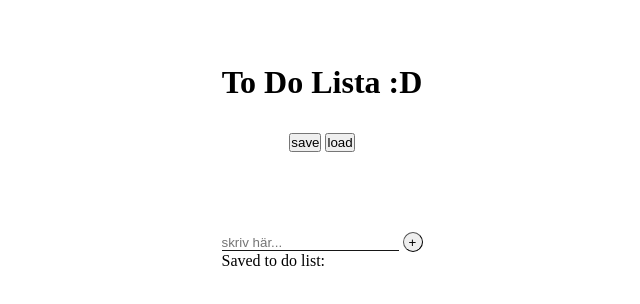
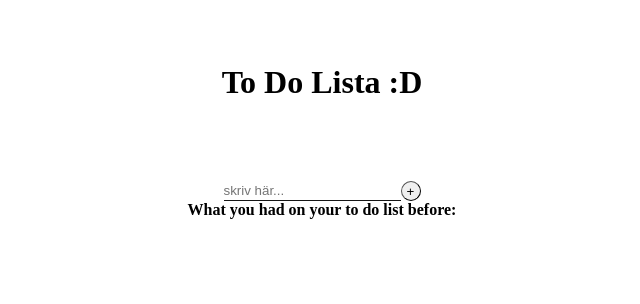
Before and after one commit to AngelicaSjodin/todolist, a plain HTML site: page index.html in a window 1280 px wide. Shown: the whole page, without its empty margins (318-958 px from the left). Drawn offline with Linux system fonts and the light colour scheme.

Commit message:
simplify

```diff
--- a/index.html
+++ b/index.html
@@ -8,27 +8,25 @@
     <script src="index.js" defer></script>
 </head>
 <body>
+
 <h1 class="title">To Do Lista :D</h1>
 
-<p class="title">
-    <button onclick="save()">save</button>
-    <button onclick="load()">load</button>
-</p>
-<!---->
+
+
 <section class="container">
-    <section class="to-do">
 
-        <section class="flexRow">
-            <input type="text" placeholder="skriv här..." id="input">
-            <button onclick="addList()" class="addButton">+</button>
-        </section>
+    <section class="rowBox">
+        <input type="text" placeholder="skriv här..." id="input">
+        <button onclick="addList()" class="addButton">+</button>
+    </section>
 
-        <ul id="list"></ul>
+    <ul id="list"></ul>
 
-        <p class="savedList">Saved to do list:</p>
+    <section class="columnBox">
+        <p class="savedList">What you had on your to do list before:</p>
         <pre id="log"></pre>
+    </section>
 
-    </section>
 </section>
 
 
--- a/index.js
+++ b/index.js
@@ -1,6 +1,8 @@
 
 const inputField = document.getElementById('input');
 const listField = document.getElementById("list");
+
+
 
 function save(){
     var storage = [];
@@ -19,6 +21,7 @@ function load(){
 function addList(){
 
     if(inputField.value !== ""){
+
         let li = document.createElement("li");
         li.innerHTML = inputField.value;
         listField.appendChild(li);
@@ -32,7 +35,9 @@ function addList(){
         //li.appendChild(p);
 
     }
+    save()
     inputField.value = "";
+
 }
 
 listField.addEventListener("click", function(e){
@@ -46,3 +51,5 @@ listField.addEventListener("click", function(e){
     //}
 
 });
+
+window.onload = load()
--- a/style.css
+++ b/style.css
@@ -1,19 +1,7 @@
 *{
     margin: 0;
     padding: 0;
-    box-sizing: border-box;
 }
-
-.flexRow{
-    flex-direction: row;
-
-}
-
-.flexColumn{
-    flex-direction: column;
-}
-
-
 
 .title{
     padding-top: 2em;
@@ -21,32 +9,40 @@
 }
 
 .container{
-    justify-content: center;
-    display: flex;
-    align-items: center;
-
-
     padding-top: 5em;
 }
 
+.rowBox{
+    display: flex;
+    flex-direction: row;
+    justify-content: center;
+}
+input{
+    border-style: none;
+    border-bottom: 0.05em solid rgb(22, 22, 22);
+}
 .addButton{
     border-radius: 50%;
     border-width: 0.05em;
     width: 1.5em;
     height: 1.5em;
+}
+
+.columnBox{
+    display: flex;
+    flex-direction: column;
+    align-items: center;
 
 }
-
 .savedList{
-
-}
-.to-do{
+    font-weight: bold;
 
 }
 
 ul li{
     padding-top: 0.5em;
     padding-bottom: 0.5em;
+    text-align: center;
 }
 
 ul li span{
@@ -64,11 +60,7 @@ ul li span:hover{
     background-color: rgb(222, 222, 222);
     color: white;
 }
-p{
-    color: rgb(0, 0, 0);
+
+textarea:focus, input:focus{
+    outline: none;
 }
-
-input{
-    border-style: none;
-    border-bottom: 0.05em solid rgb(22, 22, 22);
-}
```
